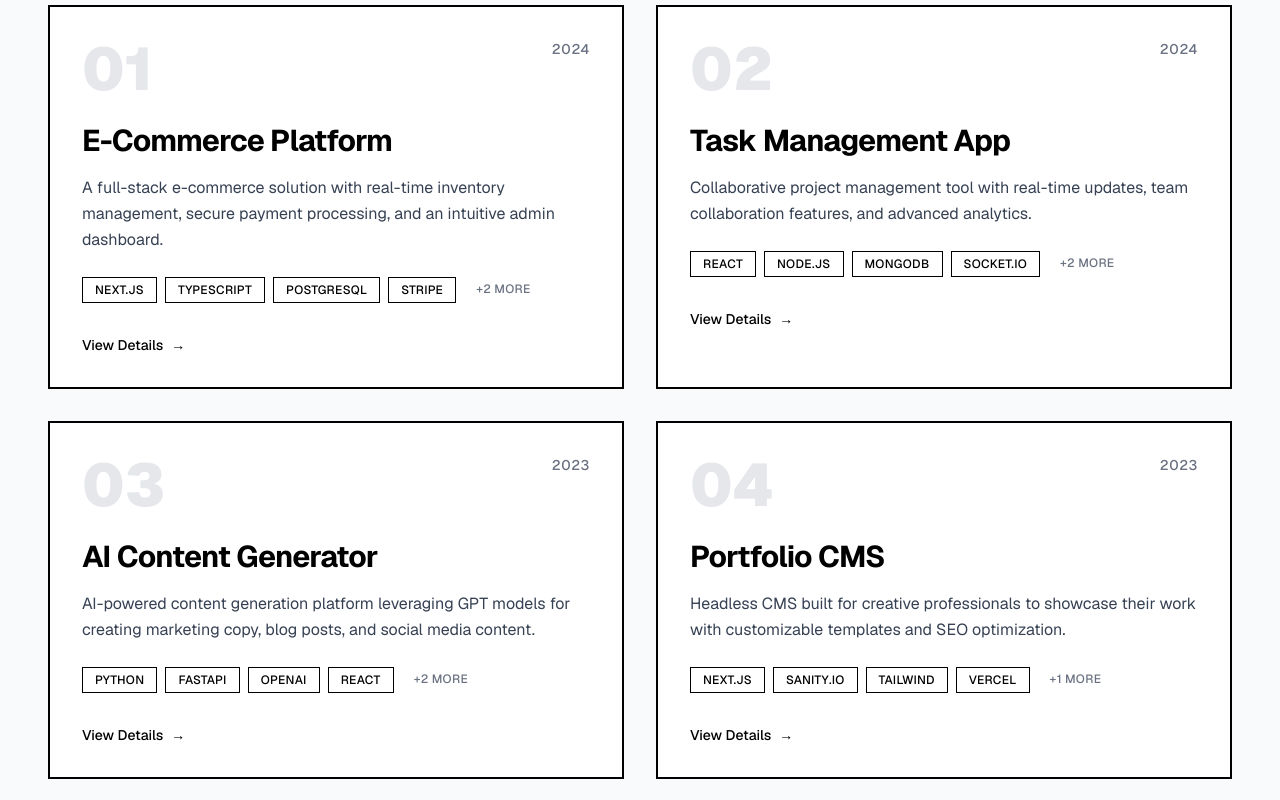
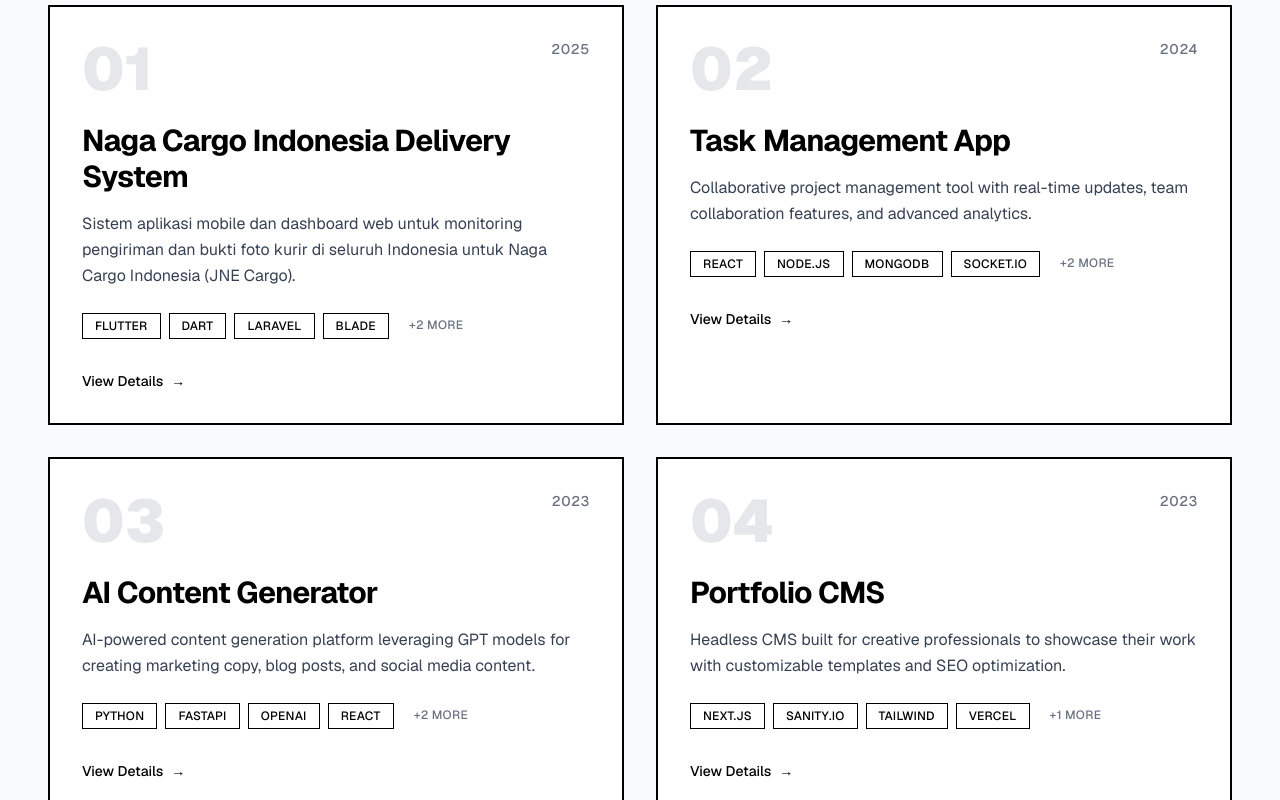
Before and after one commit to amrisabilly/new_portofolio_billy, a Next.js app: page / in a window 1280 px wide. Shown: the part 2800-3600 px from the top of the page. Built offline with nearby package versions, Linux system fonts and the light colour scheme.

Commit message:
feat : add project 1

```diff
--- a/app/components/sections/Experience.tsx
+++ b/app/components/sections/Experience.tsx
@@ -26,17 +26,6 @@ const experiences = [
       'Built psychological testing website',
       'Developed e-learning platform',
       'Created internal staff management website'
-    ]
-  },
-  {
-    role: 'Frontend Mentor',
-    company: 'KSM Code 124',
-    period: '2024 - Present',
-    description: 'Mentoring students in frontend web development, guiding them through modern web technologies and best practices.',
-    achievements: [
-      'Taught frontend development fundamentals',
-      'Guided students in building web projects',
-      'Shared industry best practices and modern tools'
     ]
   },
   {
--- a/app/data/projects.ts
+++ b/app/data/projects.ts
@@ -19,18 +19,18 @@ export interface Project {
 
 export const projects: Project[] = [
   {
-    id: 'ecommerce-platform',
-    title: 'E-Commerce Platform',
-    description: 'A full-stack e-commerce solution with real-time inventory management, secure payment processing, and an intuitive admin dashboard.',
-    longDescription: 'A comprehensive e-commerce platform built with modern technologies, featuring real-time inventory management, secure payment integration with Stripe, and a powerful admin dashboard for managing products, orders, and customers. The platform includes advanced features like product recommendations, wish lists, and detailed analytics.',
-    technologies: ['Next.js', 'TypeScript', 'PostgreSQL', 'Stripe', 'Prisma', 'TailwindCSS'],
-    category: 'Web Application',
-    year: '2024',
-    duration: '4 months',
-    role: 'Full Stack Developer',
+    id: 'naga-cargo-indonesia',
+    title: 'Naga Cargo Indonesia Delivery System',
+    description: 'Sistem aplikasi mobile dan dashboard web untuk monitoring pengiriman dan bukti foto kurir di seluruh Indonesia untuk Naga Cargo Indonesia (JNE Cargo).',
+    longDescription: 'Project pihak ketiga bersama Naga Cargo Indonesia (JNE Cargo) sebagai Fullstack Developer. Saya membangun aplikasi mobile (Flutter/Dart) yang digunakan kurir untuk mengunggah bukti foto pengiriman di seluruh Indonesia sesuai wilayah tugas. Aplikasi ini hanya dapat digunakan di wilayah yang ditentukan, sudah mendukung kompresi gambar agar ukuran file kecil namun tetap jelas, serta dapat digunakan secara offline (tanpa jaringan). Selain itu, saya juga membangun website dashboard (Laravel Blade) untuk monitoring aktivitas kurir dan data PIC. Sistem ini menggunakan API untuk integrasi antara aplikasi dan website, memastikan proses pengiriman dan monitoring berjalan efisien dan real-time.',
+    technologies: ['Flutter', 'Dart', 'Laravel', 'Blade', 'REST API', 'MySQL'],
+    category: 'Logistics & Delivery',
+    year: '2025',
+    duration: '6 bulan',
+    role: 'Fullstack Developer',
     link: '#',
-    repository: 'https://github.com/yourusername/ecommerce-platform',
-    liveDemo: 'https://demo-ecommerce.vercel.app',
+    repository: undefined,
+    liveDemo: 'https://monitoringweb.decoratics.id/',
     mockups: [
       '/portofolio/naga_cargo/porto1.webp',
       '/portofolio/naga_cargo/porto2.webp',
@@ -38,17 +38,18 @@ export const projects: Project[] = [
       '/portofolio/naga_cargo/porto4.webp'
     ],
     features: [
-      'Real-time inventory management',
-      'Secure payment processing with Stripe',
-      'Admin dashboard with analytics',
-      'Product search and filtering',
-      'Shopping cart and wishlist',
-      'Order tracking system',
-      'Customer reviews and ratings',
-      'Responsive mobile design'
+      'Aplikasi mobile untuk kurir upload bukti foto pengiriman',
+      'Dashboard web monitoring aktivitas kurir & data PIC',
+      'Integrasi API antara aplikasi dan website',
+      'Tracking pengiriman secara real-time',
+      'Manajemen wilayah tugas kurir (aplikasi hanya aktif di wilayah tertentu)',
+      'Kompresi gambar otomatis agar file kecil dan tetap jelas',
+      'Dukungan offline mode (tanpa jaringan)',
+      'Notifikasi status pengiriman',
+      'Laporan dan rekap data pengiriman'
     ],
-    challenges: 'Managing real-time inventory updates across multiple concurrent users while maintaining data consistency and preventing overselling.',
-    solutions: 'Implemented optimistic locking with PostgreSQL and real-time WebSocket connections for instant inventory updates. Used Redis for caching frequently accessed product data.'
+    challenges: 'Mengelola upload bukti foto dari banyak kurir di berbagai wilayah secara real-time, memastikan aplikasi hanya aktif di wilayah tugas, kompresi gambar efisien, dan sinkronisasi data saat offline.',
+    solutions: 'Menerapkan REST API terpusat, sistem autentikasi aman, validasi lokasi wilayah, kompresi gambar di sisi aplikasi, serta sinkronisasi data otomatis saat jaringan tersedia. Dashboard monitoring untuk memastikan transparansi proses pengiriman.'
   },
   {
     id: 'task-management-app',
```
